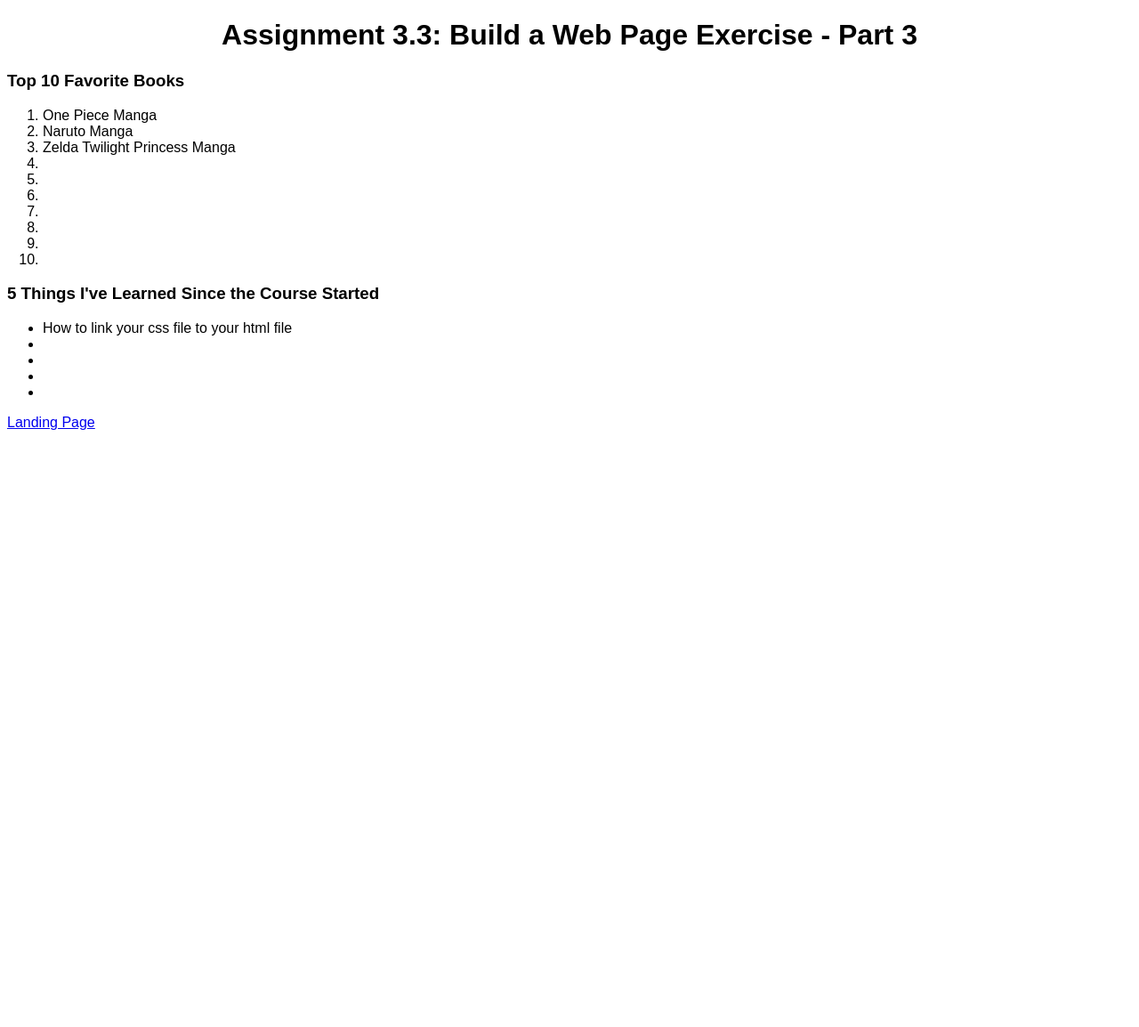
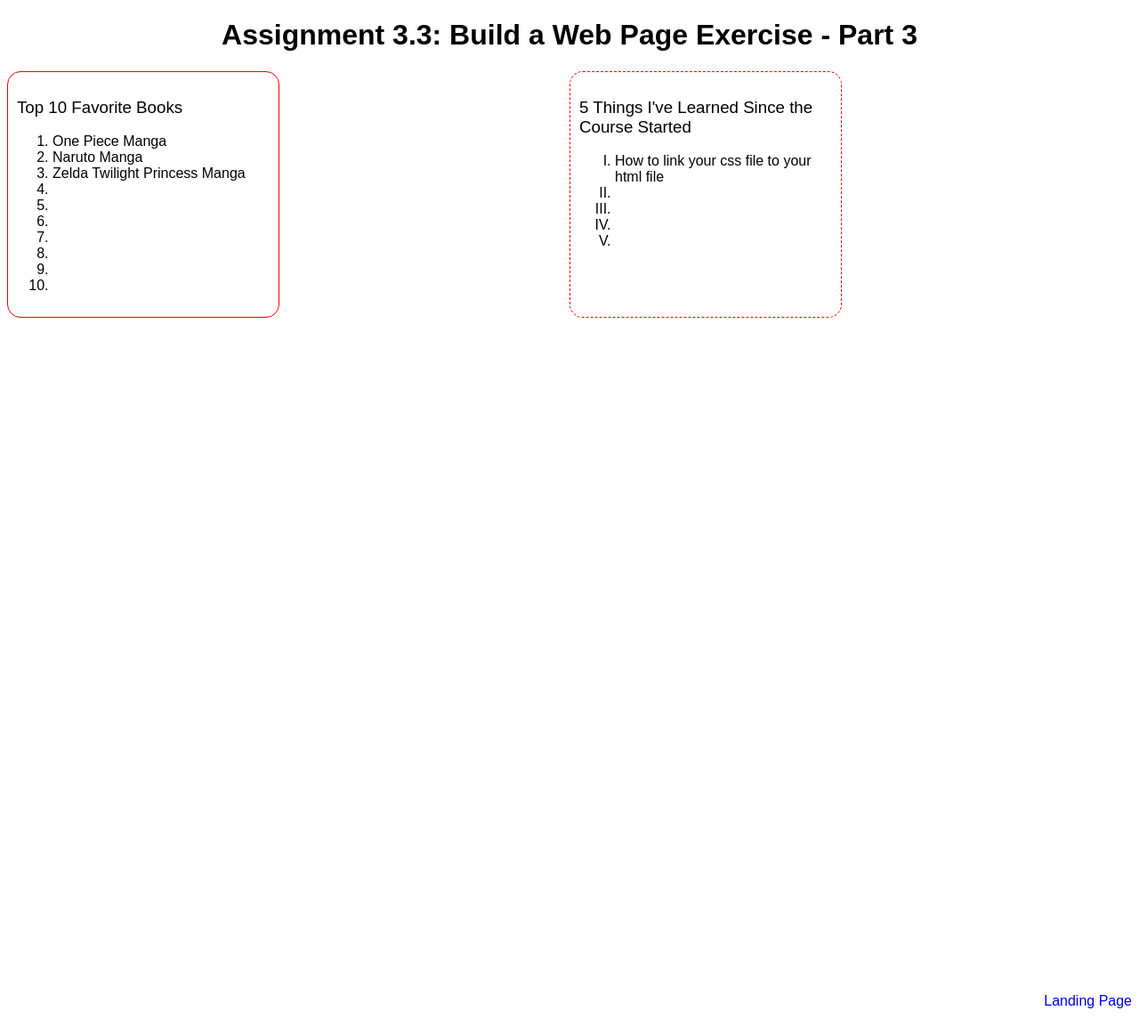
Before and after one commit to Matarisvan/csd340, a plain HTML site: page module-3/padilla_mod3_3.html in a window 1280 px wide. Shown: the whole page at 89% size. Before the commit the page ends 800 px from the top, so only its background shows below. Drawn offline with Linux system fonts and the light colour scheme; files that its build step writes are made by us from their sources.

Commit message:
submittable

```diff
--- a/module-3/padilla_mod3_3.css
+++ b/module-3/padilla_mod3_3.css
@@ -5,6 +5,53 @@ body {
     font-family: Arial, Helvetica, sans-serif;
     font-size: 16px;
 }
+
 h1 {
     text-align: center;
 }
+h3 {
+    font-weight: 500;
+    border-radius: 15px;
+    border: 1px red;
+}
+ol {
+    font-weight: 300;
+}
+ul {
+    font-weight: 300;
+    list-style-type: upper-roman;
+
+}
+.row {
+    display: grid;
+    grid-template-columns: 1fr 1fr;
+
+}
+.izquierda {
+    width: 45%;
+    border-radius: 15px;
+    border: 1px solid red;
+    padding: 10px;
+    float: left;
+}
+.derecha {
+    width: 45%;
+    border-radius: 15px;
+    border: 1px dashed red;
+    padding: 10px;
+    float: right;
+}
+.lastDiv {
+    width: 100%;
+    margin-top: 60%;
+    float: right;
+    margin-bottom: 20px;
+    text-align: right;
+}
+
+a {
+    text-decoration: none;
+}
+a:hover {
+    text-decoration:underline ;
+}
--- a/module-3/padilla_mod3_3.html
+++ b/module-3/padilla_mod3_3.html
@@ -7,7 +7,7 @@
 <html lang="en">
 <head>
     <title>CSD 340 Web Development with HTML and CSS</title>
-    <link href="module-3/padilla_mod3_3.css" type="text/CSS"
+    <link href="padilla_mod3_3.css" type="text/CSS"
         rel="stylesheet">
 </head>
 
@@ -15,7 +15,7 @@
     <div id="container">
         <h1>Assignment 3.3: Build a Web Page Exercise - Part 3</h1>
         <div class="row">
-            <div class="column">
+            <div class="izquierda">
                     <h3>Top 10 Favorite Books</h3>
                         <ol>
                             <li>One Piece Manga</li>
@@ -31,7 +31,7 @@
                         </ol>
             </div>
 
-            <div class="column">
+            <div class="derecha">
                 <h3>5 Things I've Learned Since the Course Started</h3>
                 <ul>
                     <li>How to link your css file to your html file</li>
@@ -43,11 +43,11 @@
             </div>
         </div>
 
-        <div class="lastDiv">
+
+    </div>
+    <div class="lastDiv">
             <a href="index.html">Landing Page</a>
-        </div>
     </div>
-
 
 
 
```
